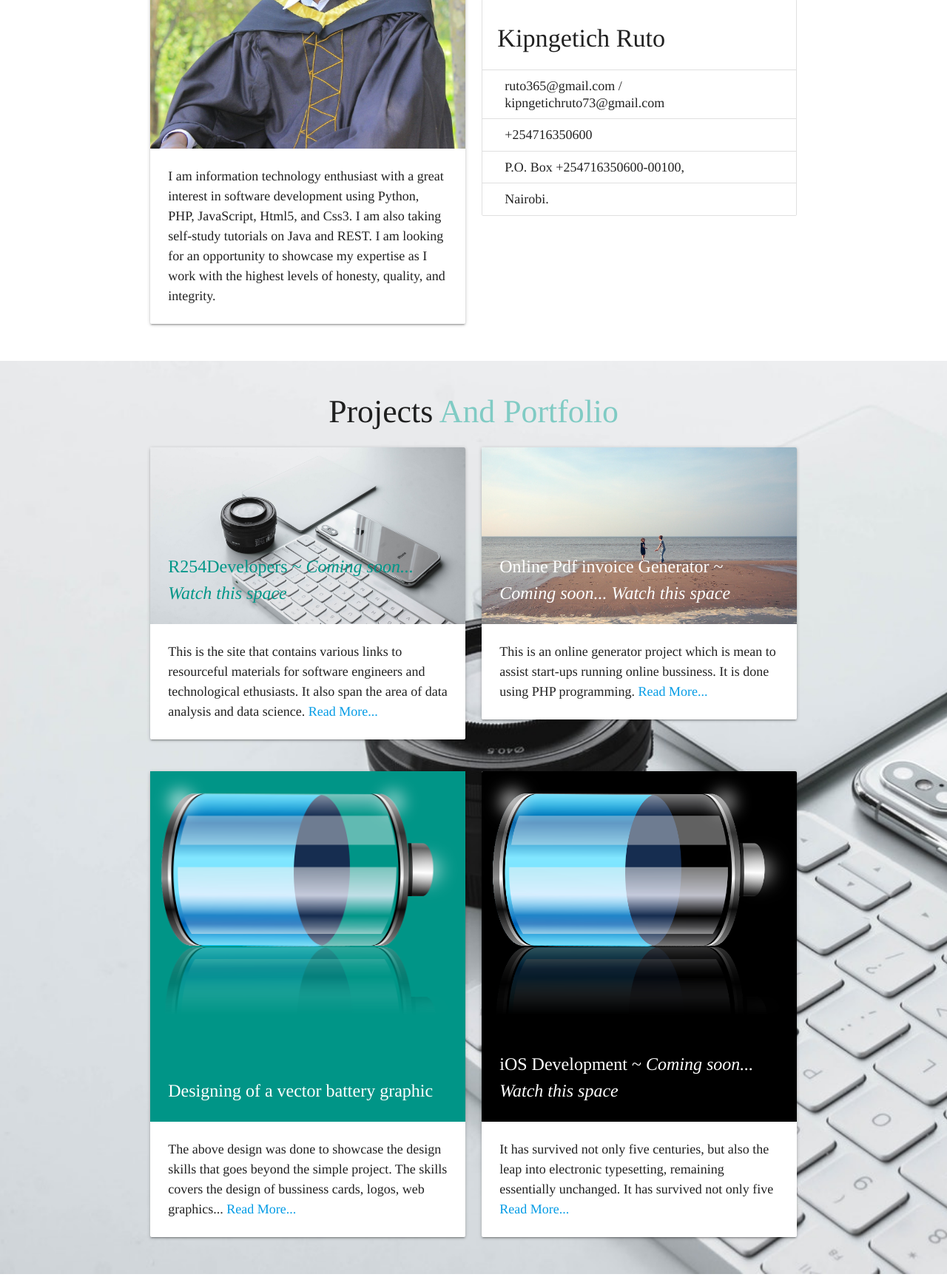
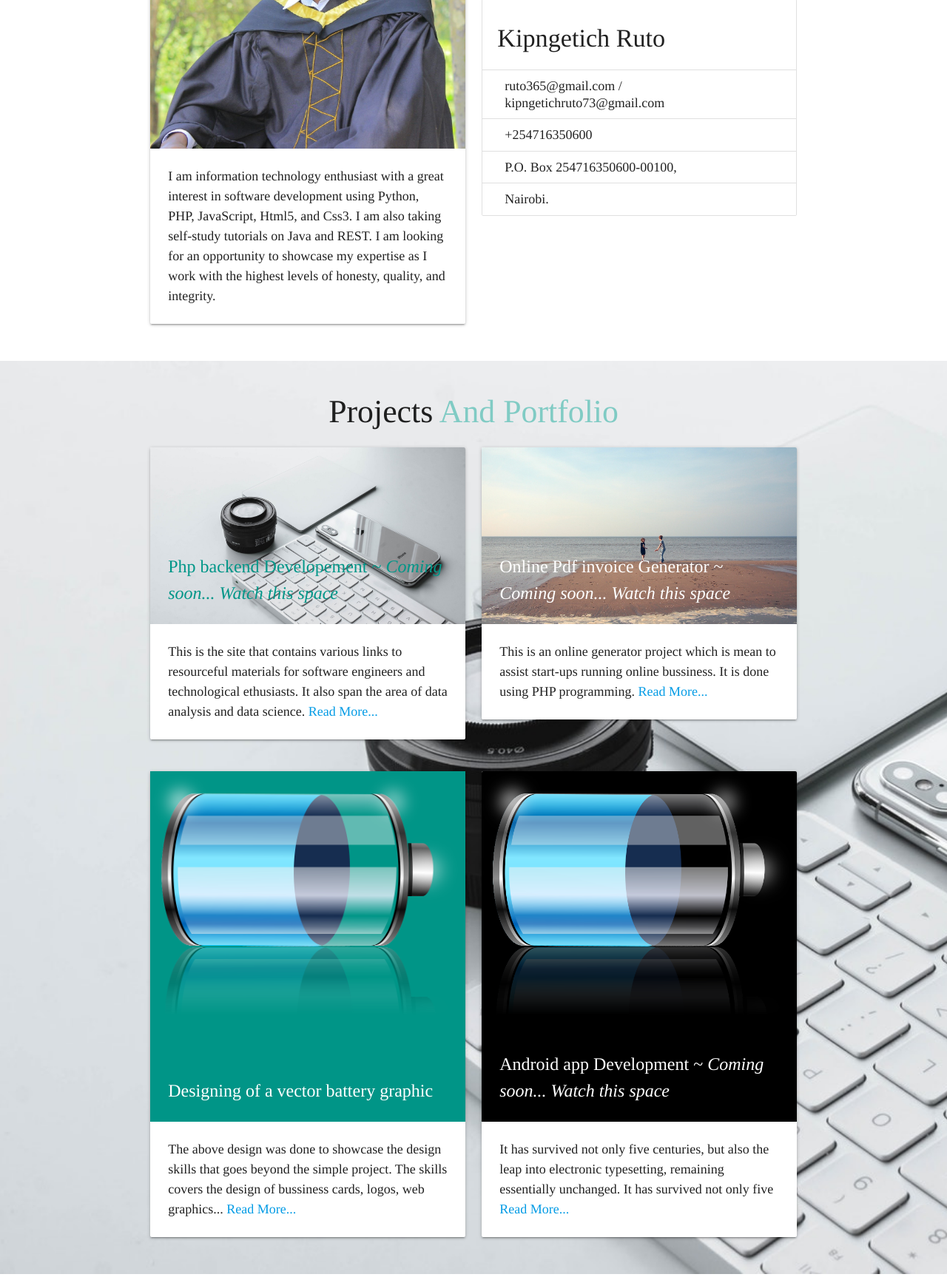
Before and after one commit to R254/curriculumVitae, a Flask app: page / in a window 1280 px wide. Shown: the part 296-2023 px from the top of the page at 74% size. Run offline with Flask 2, Linux system fonts and the light colour scheme.

Commit message:
address update

```diff
--- a/resume/templates/home.html
+++ b/resume/templates/home.html
@@ -31,7 +31,7 @@
 					</li>
 					<li class="collection-item">ruto365@gmail.com / kipngetichruto73@gmail.com</li>
 					<li class="collection-item">+254716350600</li>
-					<li class="collection-item">P.O. Box +254716350600-00100,</li>
+					<li class="collection-item">P.O. Box 254716350600-00100,</li>
 					<li class="collection-item">Nairobi.</li>
 
 				</ul>
@@ -48,7 +48,7 @@
 				<div class="card">
 					<div class="card-image">
 						<img src="{{ url_for('static', filename='img/wall10.jpg') }}" class="materialboxed responsive-img">
-						<span class="card-title teal-text">R254Developers ~ <i>Coming soon... Watch this space</i></span>
+						<span class="card-title teal-text">Php backend Developement ~ <i>Coming soon... Watch this space</i></span>
 					</div>
 					<div class="card-content">
 						This is the site that contains various links to resourceful materials for software engineers and technological ethusiasts. It also span the area of data analysis and data science.
@@ -86,7 +86,7 @@
 				<div class="card">
 					<div class="card-image">
 						<img src="{{ url_for('static', filename='img/battery.png') }}" class="materialboxed responsive-img">
-						<span class="card-title">iOS Development ~ <i>Coming soon... Watch this space</i></span>
+						<span class="card-title">Android app Development ~ <i>Coming soon... Watch this space</i></span>
 					</div>
 					<div class="card-content">
 						It has survived not only five centuries, but also the leap into electronic typesetting, remaining essentially unchanged.
```
